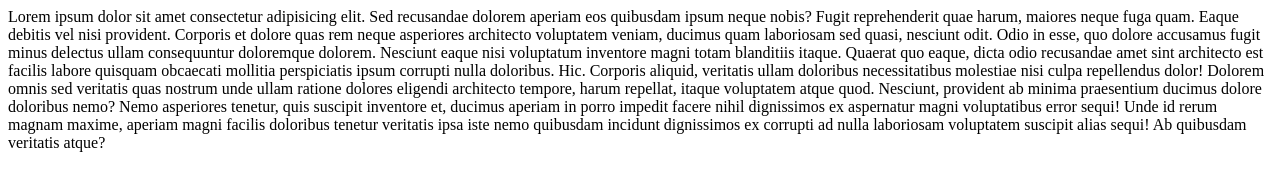
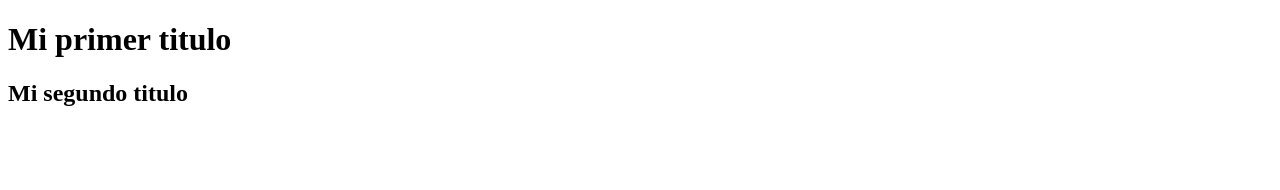
Before and after one commit to Marley2714/text-git, a plain HTML site: page index.html in a window 1280 px wide. Drawn offline with Linux system fonts and the light colour scheme.

Commit message:
Titulo 2

```diff
--- a/index.html
+++ b/index.html
@@ -7,11 +7,7 @@
     <title>Document</title>
 </head>
 <body>
-    Lorem ipsum dolor sit amet consectetur adipisicing elit. Sed recusandae dolorem aperiam eos quibusdam ipsum neque nobis? Fugit reprehenderit quae harum, maiores neque fuga quam. Eaque debitis vel nisi provident.
-    Corporis et dolore quas rem neque asperiores architecto voluptatem veniam, ducimus quam laboriosam sed quasi, nesciunt odit. Odio in esse, quo dolore accusamus fugit minus delectus ullam consequuntur doloremque dolorem.
-    Nesciunt eaque nisi voluptatum inventore magni totam blanditiis itaque. Quaerat quo eaque, dicta odio recusandae amet sint architecto est facilis labore quisquam obcaecati mollitia perspiciatis ipsum corrupti nulla doloribus. Hic.
-    Corporis aliquid, veritatis ullam doloribus necessitatibus molestiae nisi culpa repellendus dolor! Dolorem omnis sed veritatis quas nostrum unde ullam ratione dolores eligendi architecto tempore, harum repellat, itaque voluptatem atque quod.
-    Nesciunt, provident ab minima praesentium ducimus dolore doloribus nemo? Nemo asperiores tenetur, quis suscipit inventore et, ducimus aperiam in porro impedit facere nihil dignissimos ex aspernatur magni voluptatibus error sequi!
-    Unde id rerum magnam maxime, aperiam magni facilis doloribus tenetur veritatis ipsa iste nemo quibusdam incidunt dignissimos ex corrupti ad nulla laboriosam voluptatem suscipit alias sequi! Ab quibusdam veritatis atque?
+    <h1>Mi primer titulo</h1>
+    <h2>Mi segundo titulo</h2>
 </body>
 </html>
```
